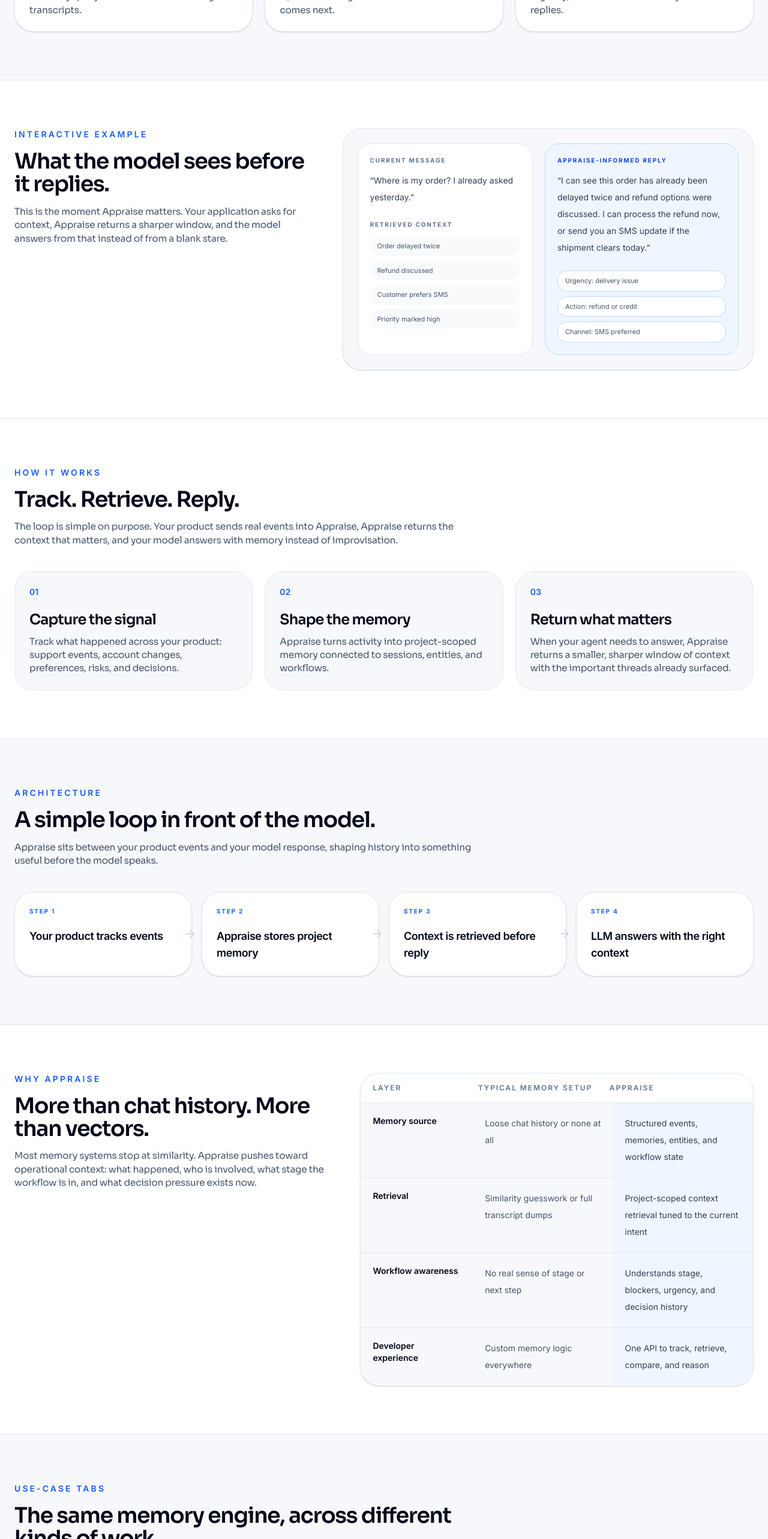
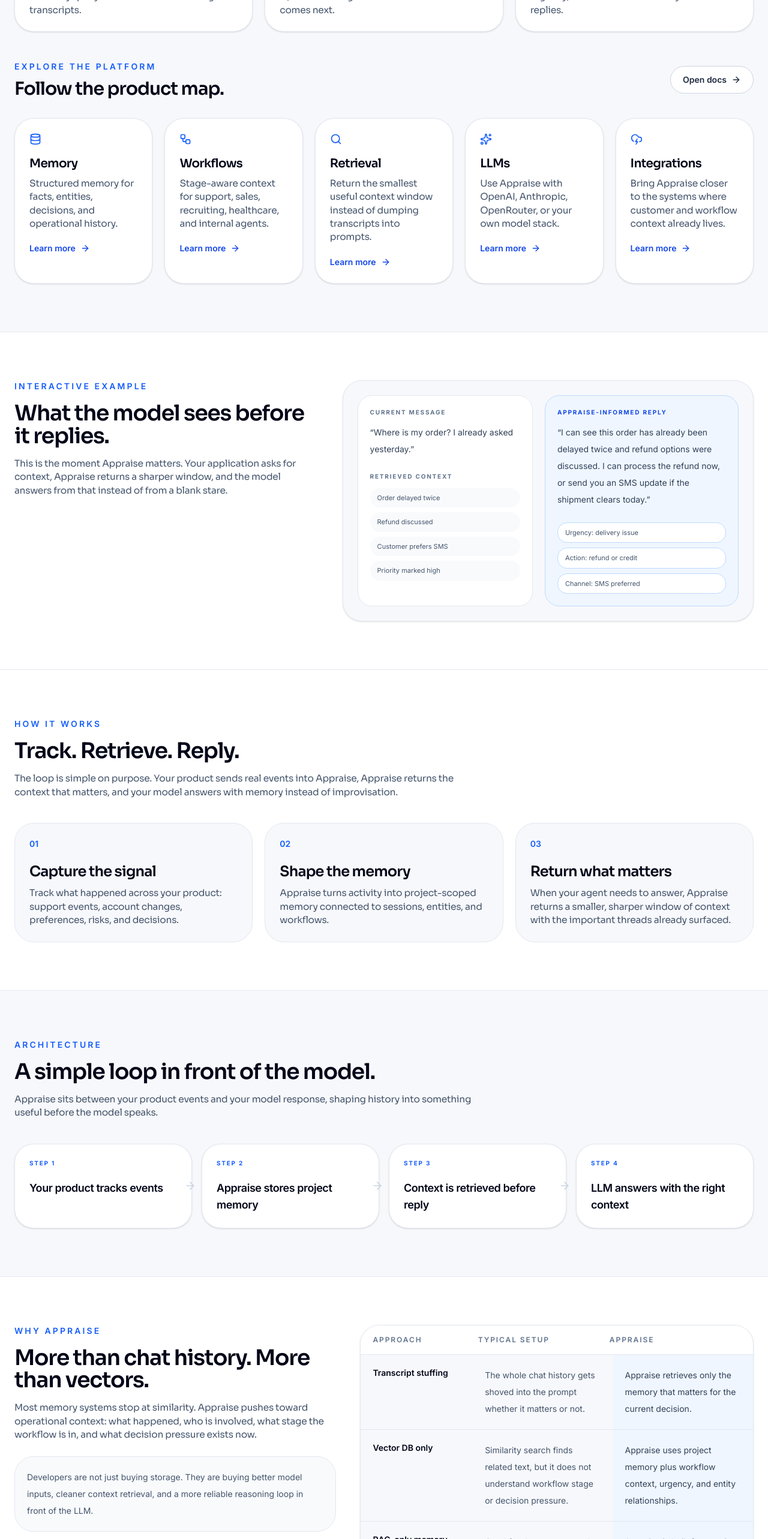
Before and after one commit to Hassanjamil123/appraisee, a Next.js app: page / in a window 1280 px wide. Shown: the part 2120-4686 px from the top of the page at 60% size. Built offline with nearby package versions, Linux system fonts and the light colour scheme.

Commit message:
Improve homepage platform map and comparison

```diff
--- a/src/app/page.tsx
+++ b/src/app/page.tsx
@@ -12,6 +12,7 @@
   Layers3,
   LockKeyhole,
   MessageSquareText,
+  Search,
   Shield,
   Sparkles,
   Workflow,
@@ -69,6 +70,37 @@
     icon: Brain,
     title: "Decision-ready context",
     copy: "Retrieve the right memory, linked entities, urgency, and next action before your model replies.",
+  },
+];
+
+const platformMap = [
+  { href: "/memory", icon: Database, title: "Memory", copy: "Structured memory for facts, entities, decisions, and operational history." },
+  { href: "/workflows", icon: Workflow, title: "Workflows", copy: "Stage-aware context for support, sales, recruiting, healthcare, and internal agents." },
+  { href: "/retrieval", icon: Search, title: "Retrieval", copy: "Return the smallest useful context window instead of dumping transcripts into prompts." },
+  { href: "/llms", icon: Sparkles, title: "LLMs", copy: "Use Appraise with OpenAI, Anthropic, OpenRouter, or your own model stack." },
+  { href: "/integrations", icon: CloudLightning, title: "Integrations", copy: "Bring Appraise closer to the systems where customer and workflow context already lives." },
+];
+
+const whyRows = [
+  {
+    label: "Transcript stuffing",
+    without: "The whole chat history gets shoved into the prompt whether it matters or not.",
+    with: "Appraise retrieves only the memory that matters for the current decision.",
+  },
+  {
+    label: "Vector DB only",
+    without: "Similarity search finds related text, but it does not understand workflow stage or decision pressure.",
+    with: "Appraise uses project memory plus workflow context, urgency, and entity relationships.",
+  },
+  {
+    label: "RAG-only memory",
+    without: "Good for documents, weak for live operational state across customers and workflows.",
+    with: "Appraise is built for ongoing product memory, not just document retrieval.",
+  },
+  {
+    label: "Developer path",
+    without: "Teams rebuild context pipelines, prompt stuffing logic, and comparison flows themselves.",
+    with: "Appraise gives one API, one console, and one context layer in front of the model.",
   },
 ];
 
@@ -355,6 +387,32 @@
               </article>
             ))}
           </div>
+
+          <div className="mt-12">
+            <div className="flex items-center justify-between gap-4">
+              <div>
+                <p className="text-sm font-semibold uppercase tracking-[0.22em] text-blue-600">Explore the platform</p>
+                <h3 className="mt-3 text-3xl font-semibold tracking-tight">Follow the product map.</h3>
+              </div>
+              <Link href="/docs" className="hidden items-center gap-2 rounded-full border border-slate-300 bg-white px-5 py-3 text-sm font-semibold text-slate-800 lg:inline-flex">
+                Open docs
+                <ArrowRight className="h-4 w-4" />
+              </Link>
+            </div>
+            <div className="mt-8 grid gap-5 md:grid-cols-2 xl:grid-cols-5">
+              {platformMap.map((item) => (
+                <Link key={item.href} href={item.href} className="group rounded-[2rem] border border-slate-200 bg-white p-6 shadow-sm transition hover:-translate-y-1 hover:border-slate-300 hover:shadow-md">
+                  <item.icon className="h-5 w-5 text-blue-600" />
+                  <h3 className="mt-5 text-xl font-semibold tracking-tight text-slate-950">{item.title}</h3>
+                  <p className="mt-3 text-sm leading-7 text-slate-600">{item.copy}</p>
+                  <div className="mt-5 inline-flex items-center gap-2 text-sm font-semibold text-blue-700">
+                    Learn more
+                    <ArrowRight className="h-4 w-4 transition group-hover:translate-x-0.5" />
+                  </div>
+                </Link>
+              ))}
+            </div>
+          </div>
         </div>
       </section>
 
@@ -472,15 +530,18 @@
                 Most memory systems stop at similarity. Appraise pushes toward operational context: what happened, who is involved,
                 what stage the workflow is in, and what decision pressure exists now.
               </p>
+              <div className="mt-6 rounded-[2rem] border border-slate-200 bg-slate-50 p-5 text-sm leading-7 text-slate-600">
+                Developers are not just buying storage. They are buying better model inputs, cleaner context retrieval, and a more reliable reasoning loop in front of the LLM.
+              </div>
             </div>
 
             <div className="overflow-hidden rounded-[2rem] border border-slate-200 bg-[#f7f8fb] shadow-sm">
               <div className="grid grid-cols-[0.8fr_1fr_1fr] border-b border-slate-200 bg-white px-5 py-4 text-xs font-semibold uppercase tracking-[0.16em] text-slate-500">
-                <div>Layer</div>
-                <div>Typical memory setup</div>
+                <div>Approach</div>
+                <div>Typical setup</div>
                 <div>Appraise</div>
               </div>
-              {comparisonRows.map((row) => (
+              {whyRows.map((row) => (
                 <div key={row.label} className="grid grid-cols-[0.8fr_1fr_1fr] border-b border-slate-200 last:border-b-0">
                   <div className="px-5 py-5 text-sm font-semibold text-slate-950">{row.label}</div>
                   <div className="px-5 py-5 text-sm leading-7 text-slate-600">{row.without}</div>
```
